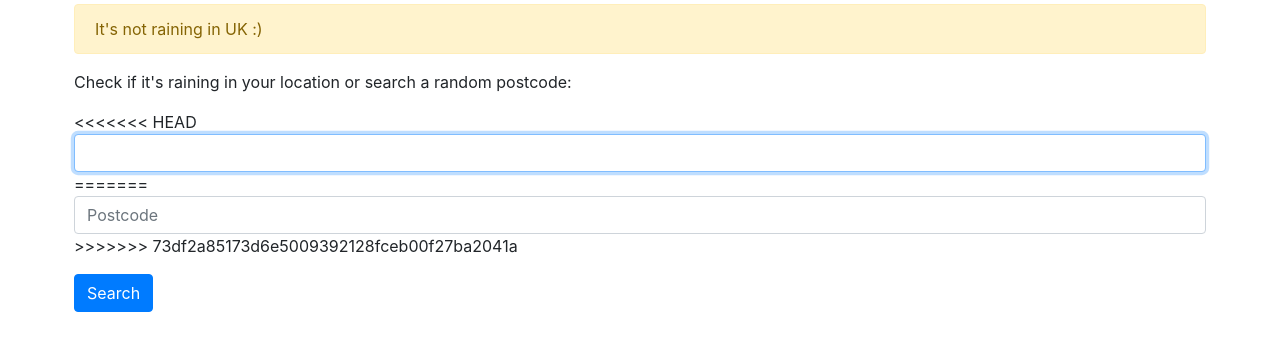
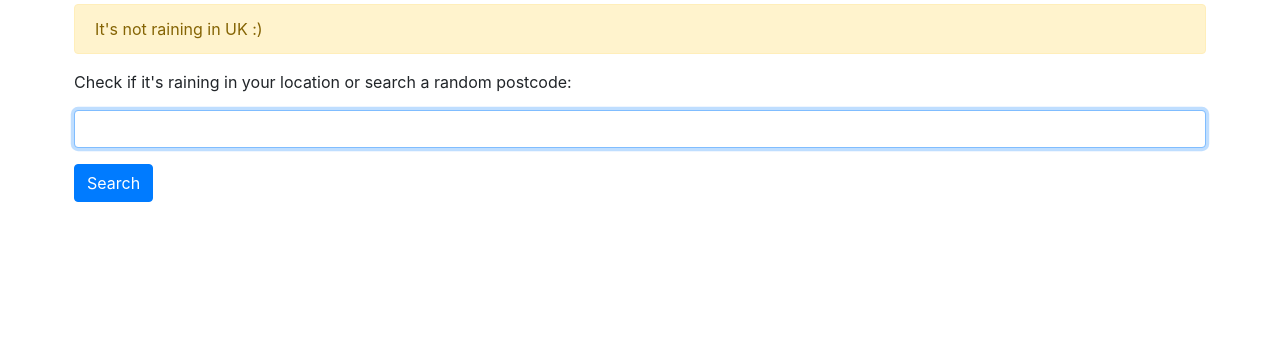
Before and after one commit to armankiran/weatherd, a Flask app: template templates/weather.html in a window 1280 px wide. Shown: the part 66-417 px from the top of the page. Run offline with Flask 2, Linux system fonts and the light colour scheme; the template is opened without the code that fills it, so the values that code supplies are empty; some libraries are stand-ins or nearby versions.

Commit message:
weather update

```diff
--- a/templates/weather.html
+++ b/templates/weather.html
@@ -18,12 +18,8 @@
 <p>Check if it's raining in your location or search a random postcode:</p>
 <form action="/weather" method="post">
     <div class="form-group">
-<<<<<<< HEAD
         <input autofocus class="form-control" name="postcode" placeholder='{{ random_postcode }}'  type="text">
         <input type="hidden" name="random-postcode" value="{{ random_postcode }}">
-=======
-        <input autofocus class="form-control" name="postcode" placeholder="Postcode" type="text">
->>>>>>> 73df2a85173d6e5009392128fceb00f27ba2041a
     </div>
     <button class="btn btn-primary" type="submit">Search</button>
 </form>
```
